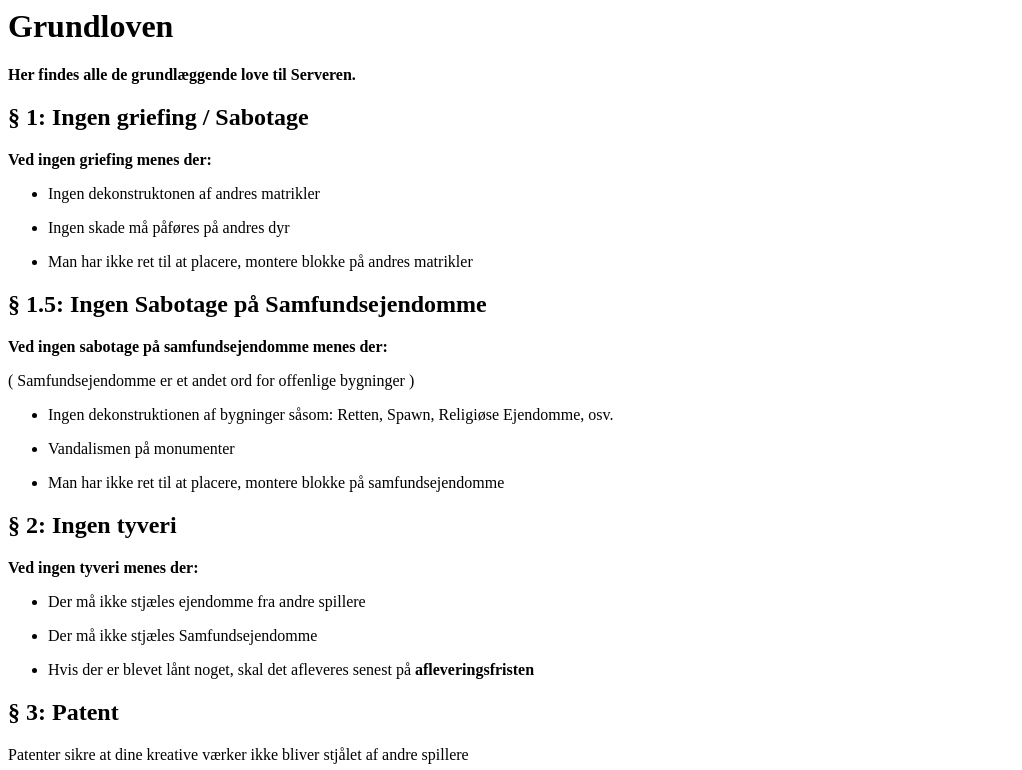
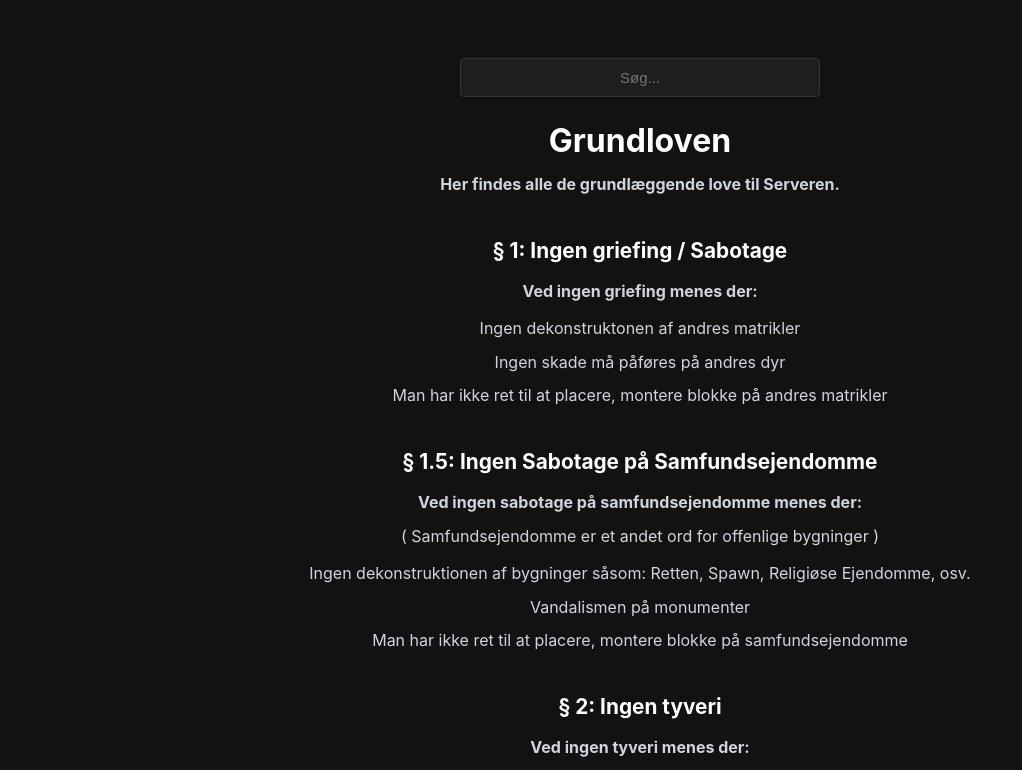
Before and after one commit to Morgan-Kot/Loven, a plain HTML site: page Grundloven.html in a window 1280 px wide. Shown: the top 770 px of the page, without its empty margins (0-1022 px from the left). Drawn offline with Linux system fonts and the light colour scheme.

Commit message:
Refactor Grundloven.html structure and styles

```diff
--- a/Grundloven.html
+++ b/Grundloven.html
@@ -1,3 +1,102 @@
+<!DOCTYPE html>
+<html lang="da">
+<head>
+    <meta charset="UTF-8">
+    <meta name="viewport" content="width=device-width, initial-scale=1.0">
+    <title>Grundloven</title>
+    <style>
+        * {
+            box-sizing: border-box;
+        }
+
+        body {
+            background-color: #121212;
+            color: #d1d5db;
+            font-family: -apple-system, BlinkMacSystemFont, "Segoe UI", Roboto, Helvetica, Arial, sans-serif;
+            margin: 0;
+            padding: 48px 20px;
+            display: flex;
+            justify-content: center;
+        }
+
+        .container {
+            width: 100%;
+            max-width: 680px;
+            text-align: center;
+        }
+
+        .search-box {
+            position: sticky;
+            top: 20px;
+            background-color: #121212;
+            padding: 10px 0 24px 0;
+            z-index: 10;
+        }
+
+        input[type="text"] {
+            background-color: #1e1e1e;
+            color: #ffffff;
+            border: 1px solid #333333;
+            border-radius: 4px;
+            padding: 10px 16px;
+            width: 100%;
+            max-width: 360px;
+            font-size: 15px;
+            outline: none;
+            text-align: center;
+        }
+
+        input[type="text"]:focus {
+            border-color: #666666;
+        }
+
+        h1 {
+            color: #ffffff;
+            font-size: 2rem;
+            margin: 0 0 12px 0;
+        }
+
+        h2 {
+            color: #ffffff;
+            font-size: 1.3rem;
+            margin: 40px 0 16px 0;
+        }
+
+        p {
+            margin: 8px 0;
+            line-height: 1.6;
+        }
+
+        ul {
+            list-style: none;
+            padding: 0;
+            margin: 12px 0 24px 0;
+        }
+
+        li {
+            margin-bottom: 8px;
+            line-height: 1.5;
+        }
+
+        li p {
+            margin: 0;
+        }
+
+        mark {
+            background-color: #ffe066;
+            color: #000000;
+            padding: 1px 3px;
+            border-radius: 2px;
+        }
+    </style>
+</head>
+<body>
+    <div class="container">
+        <div class="search-box">
+            <input type="text" id="searchInput" placeholder="Søg..." oninput="searchWords()">
+        </div>
+
+        <div id="content">
             <h1>Grundloven</h1>
             <p><strong>Her findes alle de grundlæggende love til Serveren.</strong></p>
             <h2>§ 1: Ingen griefing / Sabotage</h2>
@@ -85,3 +184,41 @@
             <li><p>Ingen må eje* nogle former for dyr. Eksemple: En person kan ikke eje all heste og derefter sælge dem / deres rettigheder</p>
             </li>
             </ul>
+        </div>
+    </div>
+
+    <script>
+        const contentDiv = document.getElementById('content');
+        const originalHTML = contentDiv.innerHTML;
+
+        function escapeRegExp(string) {
+            return string.replace(/[.*+?^${}()|[\]\\]/g, '\\$&');
+        }
+
+        function highlightMatches(node, query) {
+            if (node.nodeType === Node.TEXT_NODE) {
+                const text = node.textContent;
+                const regex = new RegExp(`(${escapeRegExp(query)})`, 'gi');
+                if (regex.test(text)) {
+                    const span = document.createElement('span');
+                    span.innerHTML = text.replace(regex, '<mark>$1</mark>');
+                    node.parentNode.replaceChild(span, node);
+                }
+            } else if (node.nodeType === Node.ELEMENT_NODE) {
+                if (node.tagName !== 'SCRIPT' && node.tagName !== 'STYLE' && node.tagName !== 'MARK') {
+                    Array.from(node.childNodes).forEach(child => highlightMatches(child, query));
+                }
+            }
+        }
+
+        function searchWords() {
+            const query = document.getElementById('searchInput').value.trim();
+            contentDiv.innerHTML = originalHTML;
+
+            if (query.length === 0) return;
+
+            highlightMatches(contentDiv, query);
+        }
+    </script>
+</body>
+</html>
```
Lines whose indentation alone changed are shown as unchanged.
